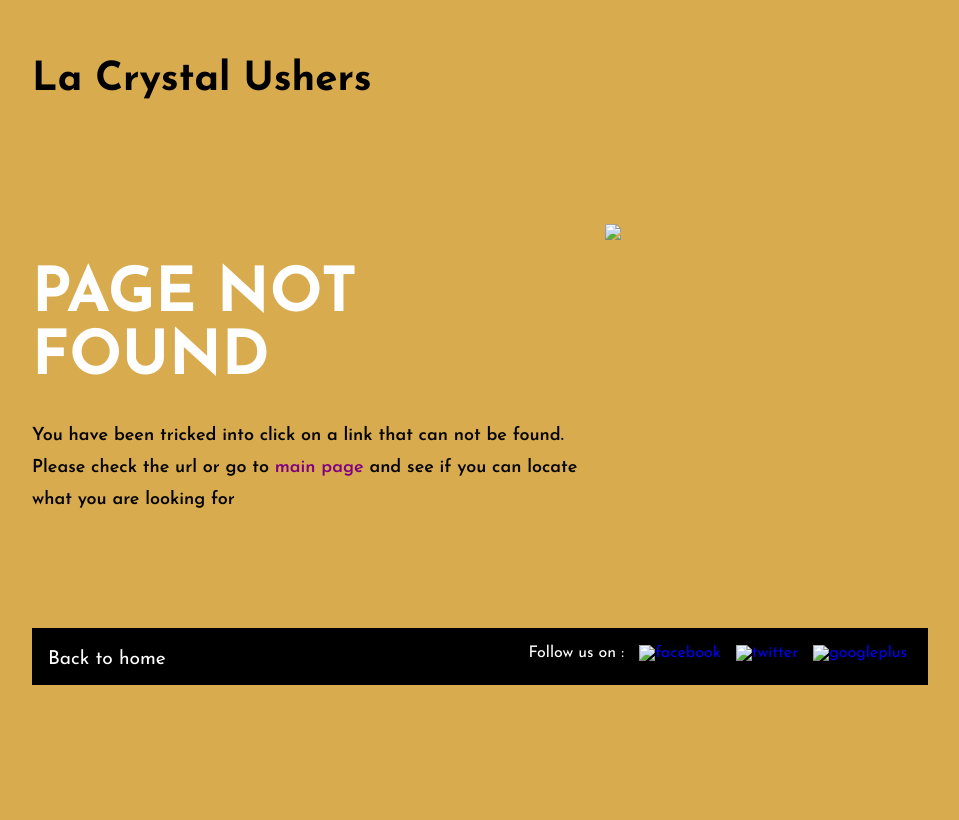
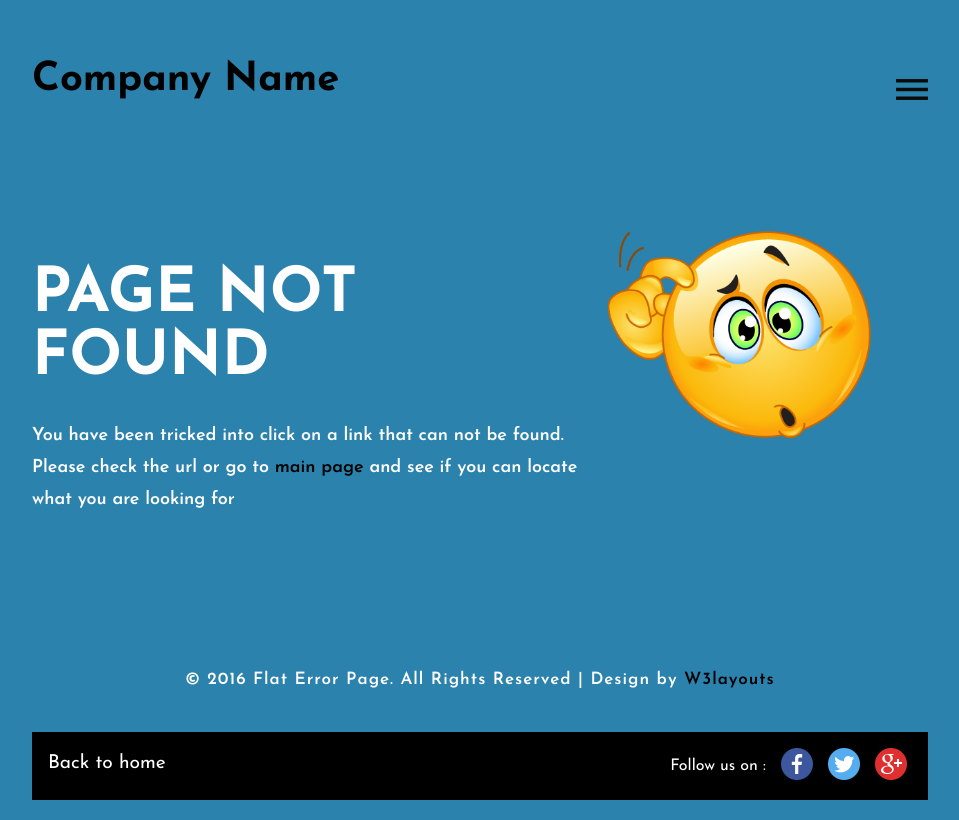
Before and after one commit to goldenpencil/lacrystalagency, a website: page 404/index.html in a window 1280 px wide. Shown: the whole page, without its empty margins (160-1119 px from the left). Drawn offline with nearby package versions, Linux system fonts and the light colour scheme; files that its build step writes are made by us from their sources.

Commit message:
added error page

```diff
--- a/404/404-css/404-style.css
+++ b/404/css/style.css
@@ -1,3 +1,10 @@
+/*--
+	Author: W3layouts
+	Author URL: http://w3layouts.com
+	License: Creative Commons Attribution 3.0 Unported
+	License URL: http://creativecommons.org/licenses/by/3.0/
+--*/
+
 /*-- Reset-Code --*/
 	html,body,div,span,applet,object,iframe,h1,h2,h3,h4,h5,h6,p,blockquote,pre,a,abbr,acronym,address,big,cite,code,del,dfn,em,img,ins,kbd,q,s,samp,small,strike,strong,sub,sup,tt,var,b,u,i,dl,dt,dd,ol,nav ul,nav li,fieldset,form,label,legend,table,caption,tbody,tfoot,thead,tr,th,td,article,aside,canvas,details,embed,figure,figcaption,footer,header,hgroup,menu,nav,output,ruby,section,summary,time,mark,audio,video{margin:0;padding:0;border:0;font-size:100%;font:inherit;vertical-align:baseline;}
 	article, aside, details, figcaption, figure,footer, header, hgroup, menu, nav, section {display: block;}
@@ -24,7 +31,7 @@
 
 body {
     font-family: 'Josefin Sans', sans-serif;
-    background: #d8ab4e;
+    background: #2b82ad;
     padding: 60px 80px 20px;
 }
 .clear{
@@ -42,7 +49,7 @@ p {
     font-weight: 600;
     font-size: 20px;
     text-align: left;
-    color: #040404;
+    color: #ffffff;
     line-height: 32px;
     padding-top: 10px;
 }
@@ -64,11 +71,11 @@ p {
     padding: 5em 0em 3em 0em;
 }
 .text a{
-	color:purple;
+	color:#000;
 	text-decoration:undrline;
 }
 .text a:hover{
-	color:white;
+	color:#003b64;
 	text-decoration:underline;
 }
 .agileits_main_grid_left h1 {
@@ -118,7 +125,7 @@ span.menu-icon,span.menu-icon1 {
 ul.nav1,ul.nav {
     z-index: 999;
     width: 102px;
-    background-color: #c9b385;
+    background-color: #FFF;
     padding: 0.5em 1em;
     position: absolute;
 	right:0;
--- a/404.html
+++ b/404/index.html
@@ -1,8 +1,13 @@
+<!--Author: W3layouts
+Author URL: http://w3layouts.com
+License: Creative Commons Attribution 3.0 Unported
+License URL: http://creativecommons.org/licenses/by/3.0/
+-->
 <!DOCTYPE html>
 <html>
 <head>
 	<title>Flat Error Page a Flat Responsive Widget Template :: w3layouts</title>
-	<link rel="stylesheet" href="404-css/404-style.css">
+	<link rel="stylesheet" href="css/style.css">
 	<link href='//fonts.googleapis.com/css?family=Josefin+Sans:400,100,100italic,300,300italic,400italic,600,600italic,700,700italic' rel='stylesheet' type='text/css'>
 
 	<!-- For-Mobile-Apps-and-Meta-Tags -->
@@ -11,20 +16,20 @@
 		<meta name="keywords" content="Flat Error Page Widget Responsive, Login Form Web Template, Flat Pricing Tables, Flat Drop-Downs, Sign-Up Web Templates, Flat Web Templates, Login Sign-up Responsive Web Template, Smartphone Compatible Web Template, Free Web Designs for Nokia, Samsung, LG, Sony Ericsson, Motorola Web Design" />
 		<script type="application/x-javascript"> addEventListener("load", function() { setTimeout(hideURLbar, 0); }, false); function hideURLbar(){ window.scrollTo(0,1); } </script>
 	<!-- //For-Mobile-Apps-and-Meta-Tags -->
-<script src="404-js/jquery-1.11.1.min.js"></script>
+<script src="js/jquery-1.11.1.min.js"></script>
 </head>
 <body>
 	<div class="main">
 		<div class="agile">
 			<div class="agileits_main_grid">
 				<div class="agileits_main_grid_left">
-					<h1 class="index.html">La Crystal Ushers<h1>
+					<h1>Company Name</h1>
 				</div>
 				<div class="agileits_main_grid_right">
 					<div class="menu">
-						<span class="menu-icon"><a href="#"><img src="404-images/menu-icon.png" alt=""></a></span>
+						<span class="menu-icon"><a href="#"><img src="images/menu-icon.png" alt=""></a></span>
 							<ul class="nav1">
-								<li><a href="index.html">Home</a></li>
+								<li><a href="#">Home</a></li>
 								<li><a href="#">About</a></li>
 								<li><a href="#">Services</a></li>
 								<li><a href="#">Gallery</a></li>
@@ -50,13 +55,13 @@
 					<p>You have been tricked into click on a link that can not be found. Please check the url or go to <a href="#">main page</a> and see if you can locate what you are looking for</p>
 				</div>
 				<div class="image">
-					<img src="404-images/smile.png">
+					<img src="images/smile.png">
 				</div>
 				<div class="clear"></div>
 			</div>
-				<!-- <div class="footer">
+				<div class="footer">
 					<p>&copy; 2016 Flat Error Page. All Rights Reserved | Design by <a href="http://w3layouts.com">W3layouts</a></p>
-				</div> -->
+				</div>
 				<div class="wthree">
 					<div class="back">
 						<a href="#">Back to home</a>
@@ -64,9 +69,9 @@
 					<div class="social-icons w3agile">
 						<ul>
 							<li>Follow us on :</li>
-							<li><a href="#" class="facebook"><img src="404-images/fb.png" title="facebook" alt="facebook"></a></li>
-							<li><a href="#" class="twitter"><img src="404-images/tw.png" title="twitter" alt="twitter"></a></li>
-							<li><a href="#" class="googleplus"><img src="404-images/gp.png" title="googleplus" alt="googleplus"></a></li>
+							<li><a href="#" class="facebook"><img src="images/fb.png" title="facebook" alt="facebook"></a></li>
+							<li><a href="#" class="twitter"><img src="images/tw.png" title="twitter" alt="twitter"></a></li>
+							<li><a href="#" class="googleplus"><img src="images/gp.png" title="googleplus" alt="googleplus"></a></li>
 							<div class="clear"></div>
 						</ul>
 					</div>
```
Also changed, not shown: 404/images/fb.png (renamed from 404/404-images/fb.png), 404/images/gp.png (renamed from 404/404-images/gp.png), 404/images/menu-icon.png (renamed from 404/404-images/menu-icon.png), 404/images/smile.png (renamed from 404/404-images/smile.png), 404/images/tw.png (renamed from 404/404-images/tw.png), 404/js/jquery-1.11.1.min.js (renamed from 404/404-js/jquery-1.11.1.min.js).
